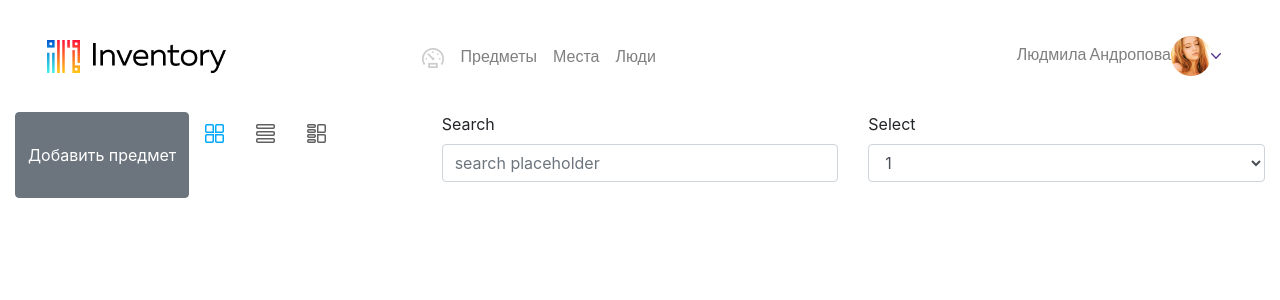
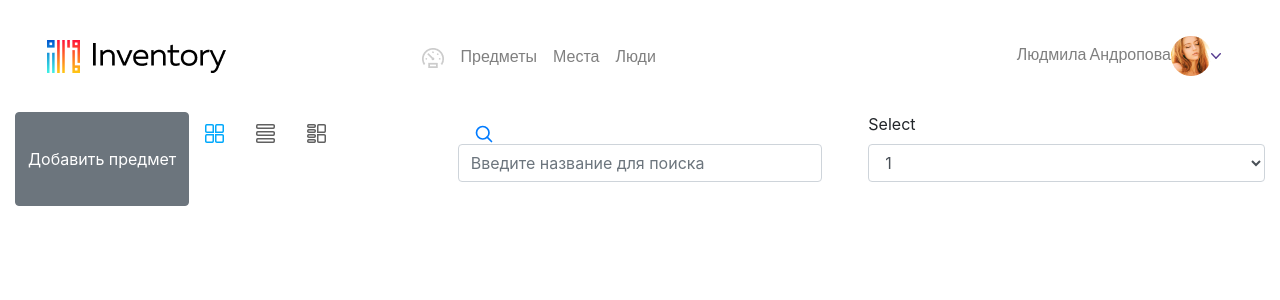
Before and after one commit to coatceatl/inventory, a React app: page / in a window 1280 px wide. Shown: the top 300 px of the page. Built offline with nearby package versions, Linux system fonts and the light colour scheme.

Commit message:
WIP, added search

```diff
--- a/src/components/Top2.jsx
+++ b/src/components/Top2.jsx
@@ -56,8 +56,10 @@ class Top2 extends Component {
             <Col>
               <Form>
                 <FormGroup>
-                  <Label for="exampleSearch">Search</Label>
-                  <Input type="search" name="search" id="exampleSearch" placeholder="search placeholder" />
+                  <NavLink href='#'>
+                    <svg xmlns="http://www.w3.org/2000/svg" width="20" height="20" viewBox="0 0 24 24" fill="none" stroke="currentColor" stroke-width="2" stroke-linecap="round" stroke-linejoin="round" class="mx-3"><circle cx="10.5" cy="10.5" r="7.5"></circle><line x1="21" y1="21" x2="15.8" y2="15.8"></line></svg>
+                    <Input type="search" name="search" id="exampleSearch" placeholder="Введите название для поиска" />
+                  </NavLink>
                 </FormGroup>
               </Form>
             </Col>
```
Also changed, not shown: 1 other file (tests, documents, lock files or other folders).
